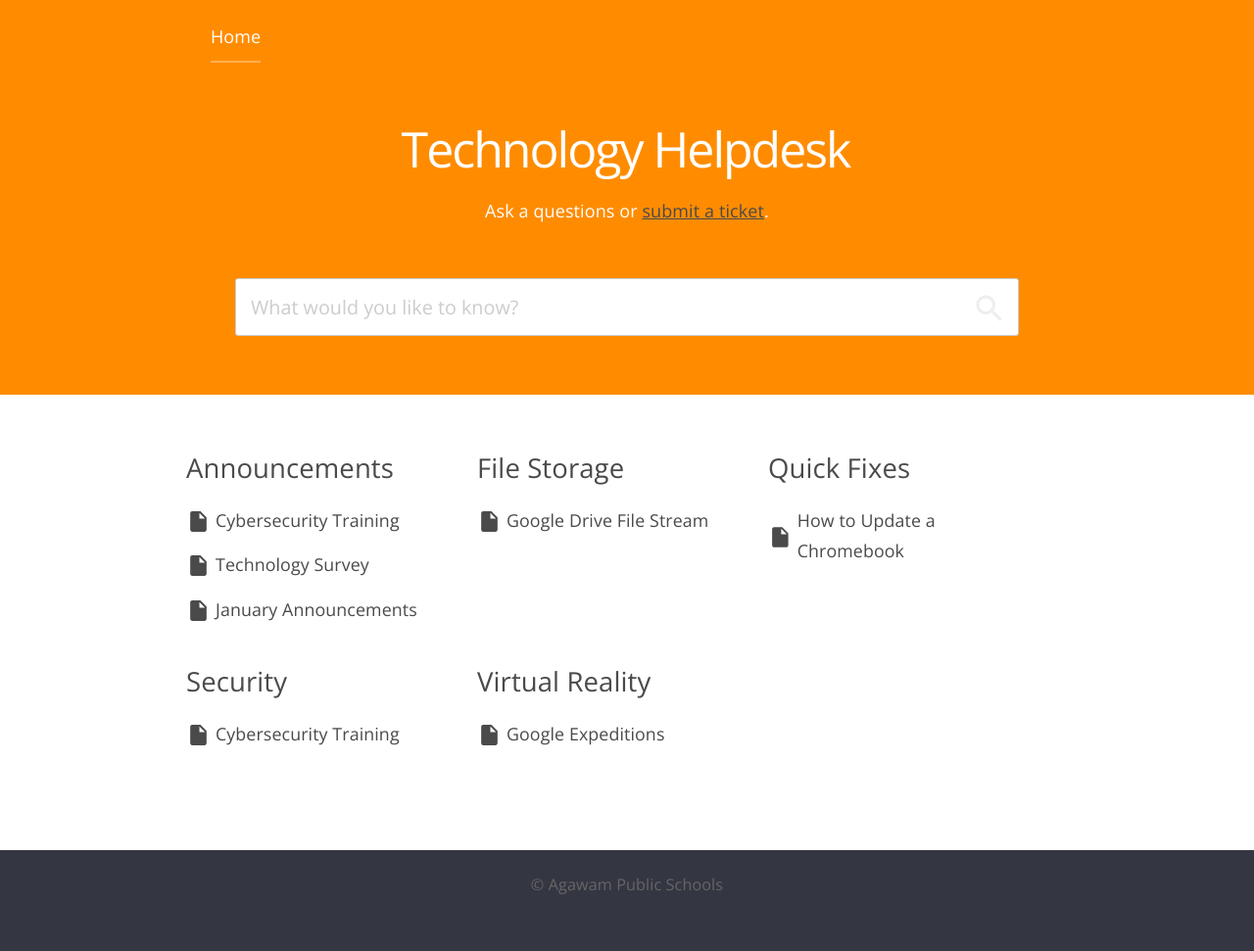
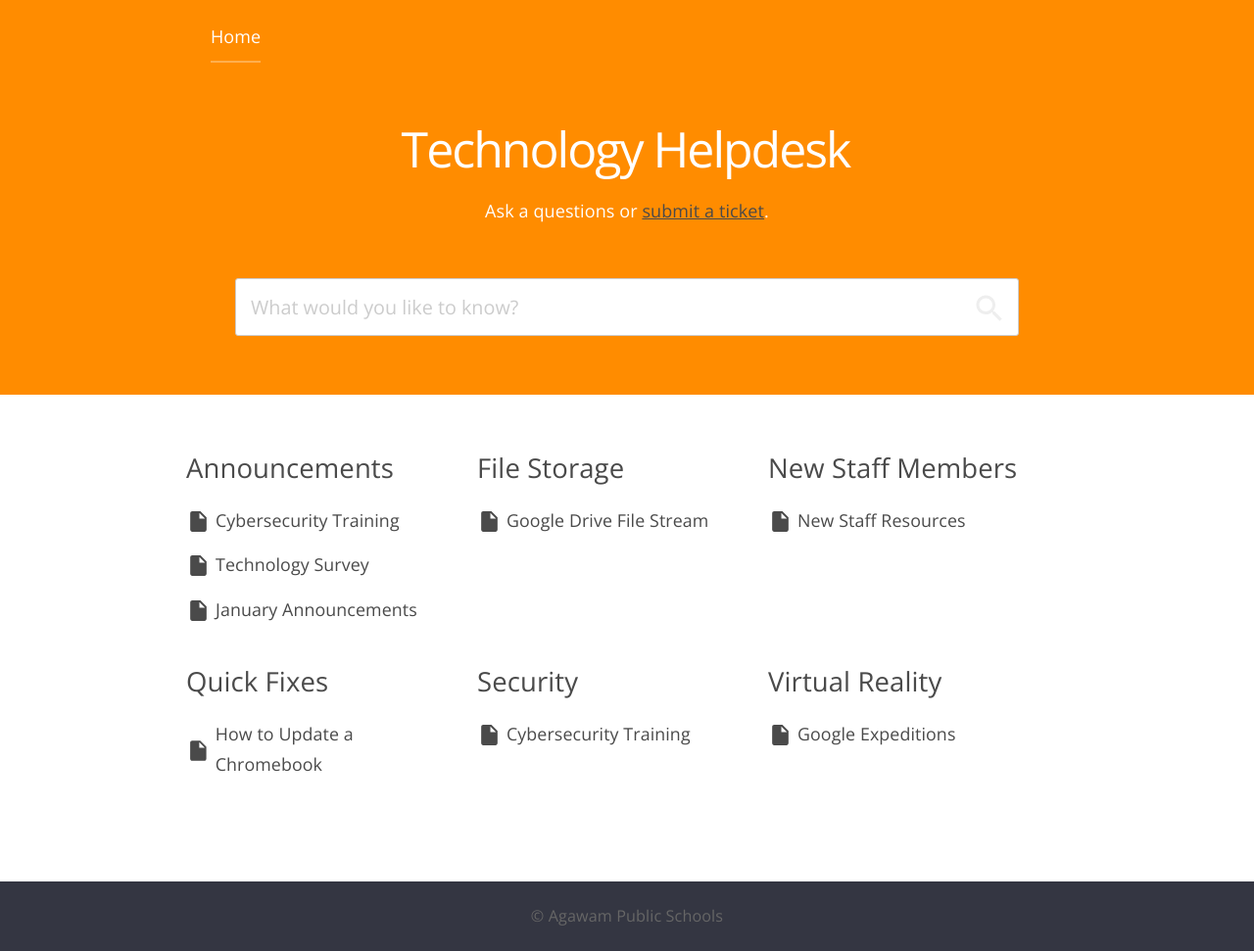
Before and after one commit to Agawam-IT/tech.agawamed.org, a Jekyll site: the page built from index.html, in a window 1280 px wide. Shown: the whole page at 98% size. Built offline with Jekyll 4.4.1, drawn with Linux system fonts in a browser that asks for light colours; nearby versions of some CDN libraries; a script that is not in the unit is left out; before the commit the page ends 940 px from its top, so only the background shows below that.

Commit message:
Update 2020-02-12-NewStaffWelcome.md

```diff
--- a/_posts/2020-02-12-NewStaffWelcome.md
+++ b/_posts/2020-02-12-NewStaffWelcome.md
@@ -1,13 +1,13 @@
 ---
-date: 2020-02-12
+date: 2020-02-18
 title: New Staff Resources
 description:
-published: false
+published: true
 type: Document
 categories:
-  - "announcements"
+  - "new staff members"
 ---
-Posted by Edward Jacques on February 12, 2020
+Posted by Edward Jacques on February 18, 2020
 
 ![New Staff Header](https://github.com/Agawam-Technology/Technology-Website/blob/master/images/New%20Staff%20Graphic.png)
 
```
